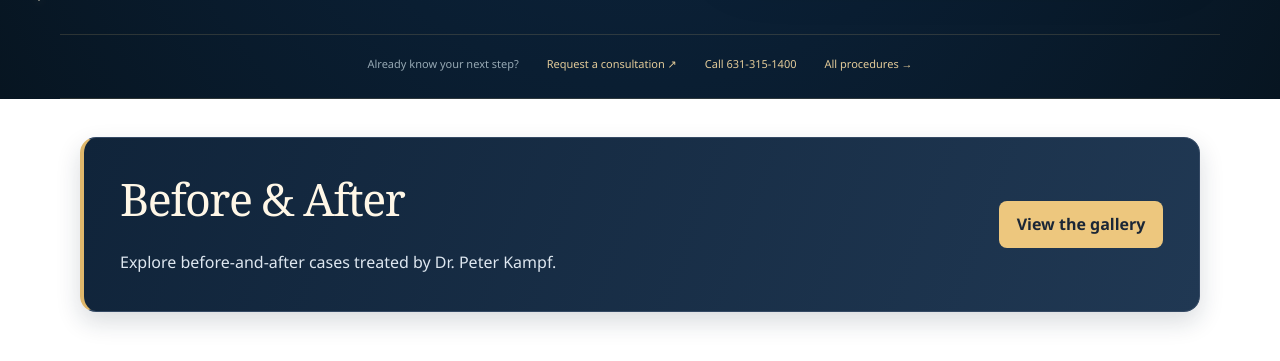
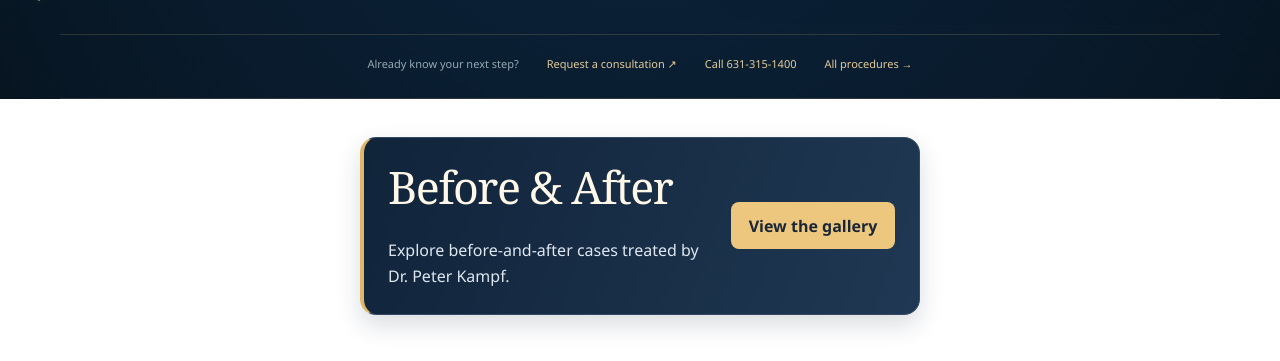
Before and after one commit to docpk64-code/NorthStar-June7th, a React (Vite) app: page / in a window 1280 px wide. Shown: the part 1462-1823 px from the top of the page. Built offline with nearby package versions, Linux system fonts and the light colour scheme; no server answers.

Commit message:
Halve the width of the Before & After banner

```diff
--- a/src/styles/beforeAfter.css
+++ b/src/styles/beforeAfter.css
@@ -1,21 +1,22 @@
 .before-after-teaser {
-  width:min(1120px,calc(100% - 2rem));
+  width:min(560px,calc(100% - 2rem));
   margin:0 auto 2.5rem;
-  padding:clamp(1.25rem,4vw,2.25rem);
+  padding:clamp(1rem,3vw,1.5rem);
   display:flex;
   flex-wrap:wrap;
   align-items:center;
   justify-content:space-between;
-  gap:1rem 2rem;
+  gap:.875rem 1.25rem;
   border:1px solid #344964;
   border-inline-start:4px solid #dfb76b;
   border-radius:1rem;
   background:linear-gradient(110deg,#10243a,#203853);
   box-shadow:0 10px 24px rgba(16,36,58,.16);
 }
+.before-after-teaser > div { flex:1 1 14rem; }
 .before-after-teaser h2 {
   color:#fff7e7;
-  font:400 clamp(1.8rem,3vw,2.6rem)/1.1 Georgia,serif;
+  font:400 clamp(1.8rem,3vw,2.2rem)/1.1 Georgia,serif;
   margin:0 0 .45rem;
 }
 .patient-preview .before-after-teaser p { margin:0; color:#dee7f0; }
```
